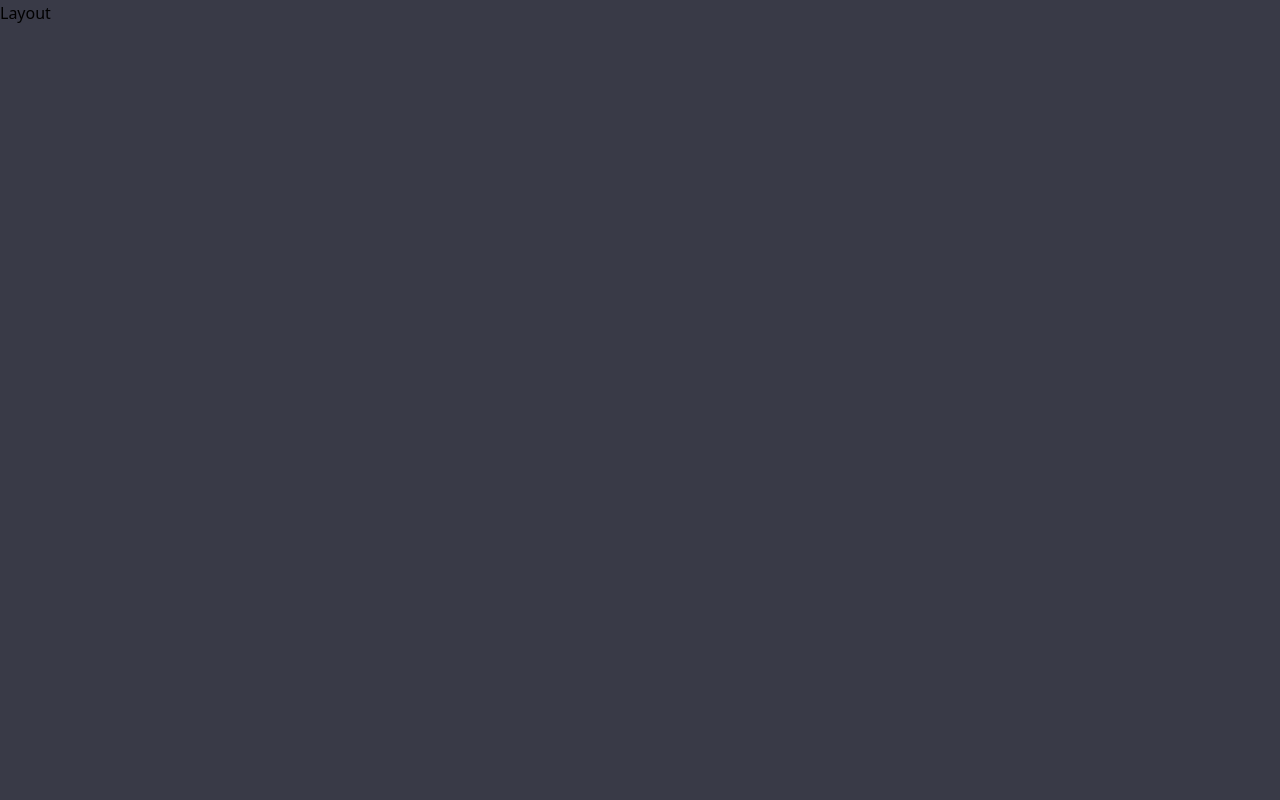
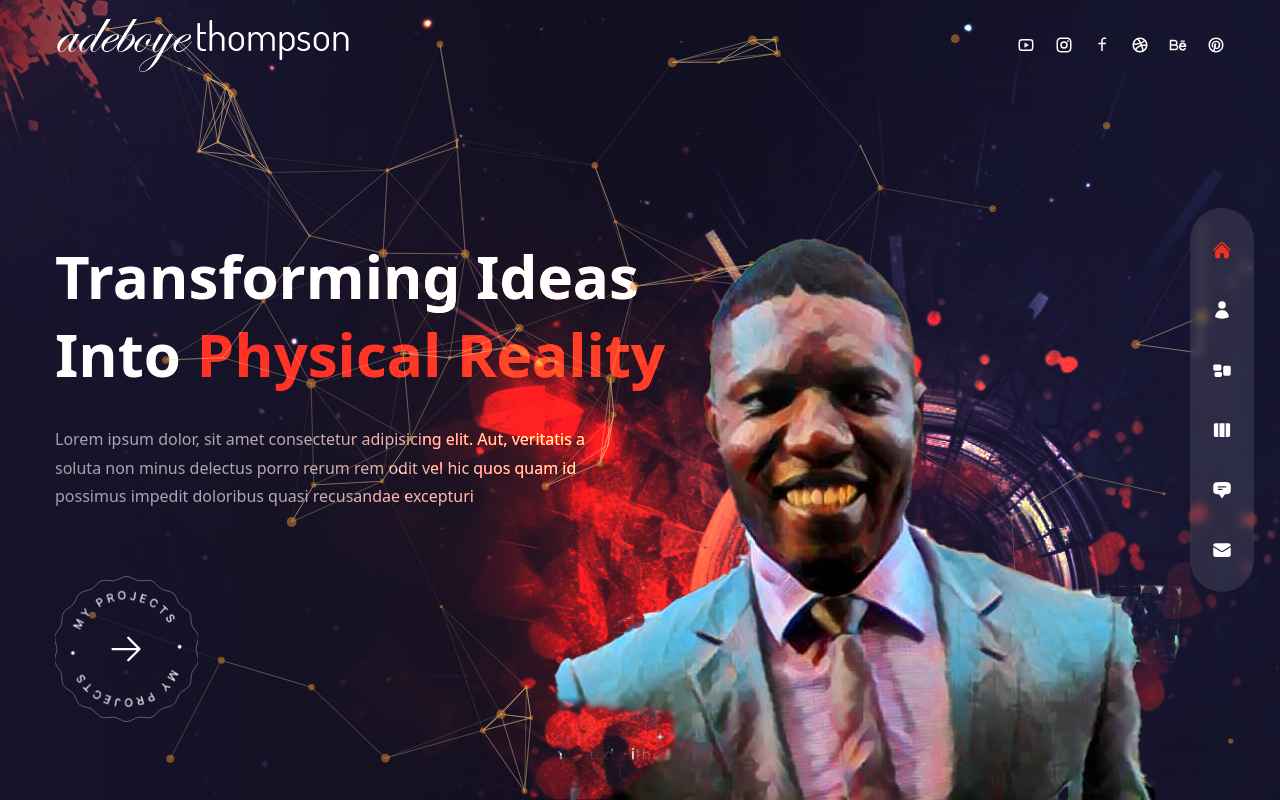
Before and after one commit to awesomejsbuilder/website, a Next.js app: page / in a window 1280 px wide. Built offline with nearby package versions, Linux system fonts and the light colour scheme.

Commit message:
Add files via upload

```diff
--- a/components/Avatar.js
+++ b/components/Avatar.js
@@ -1,5 +1,9 @@
+import Image from "next/image";
+
 const Avatar = () => {
-  return <div>Avatar</div>;
+  return <div className="hidden xl:flex xl:max-w-none">
+    <Image src={'/avatar3.png'} alt="" width={631} height={563} className="w-full h-full translate-z-0"/>
+  </div>;
 };
 
 export default Avatar;
--- a/components/Header.js
+++ b/components/Header.js
@@ -1,5 +1,22 @@
+import Image from 'next/image'
+import Link from 'next/link'
+import Socials from '../components/Socials'
 const Header = () => {
-  return <header>Header</header>;
+  return <header className='absolute z-30  w-full flex items-center px-16
+  xl:px-0 xl:h-[90px]'>
+    <div className="container mx-auto">
+      <div className='flex flex-col lg:flex-row justify-between items-center gap-y-6 py-8'>
+        <Link href={'/'}>
+        <Image
+        src={'/logo.png'}
+        width={300}
+        height={50}
+        alt=''
+        priority={true}/>
+        </Link>
+        <Socials/>
+      </div>
+       </div></header>;
 };
 
 export default Header;
--- a/components/Layout.js
+++ b/components/Layout.js
@@ -1,5 +1,24 @@
-const Layout = () => {
-  return <div>Layout</div>;
+import {Sora} from '@next/font/google'
+import Nav from '../components/Nav'
+import Header from '../components/Header'
+import TopLeftImg from '../components/TopLeftImg'
+import Head from "next/head";
+const sora =Sora({
+  subsets:['latin'],
+  variable:'--font-sora',
+  weight:['100','200','300','400','500','600','700','800']
+
+})
+const Layout = ({children}) => {
+  return <div className={'page bg-site text-white bg-cover bg-no-repeat ${sora.variable} font-sora relative'}>
+     <Head>
+     <link rel="icon" type="image/x-icon" href="/favicon.ico"/>
+     </Head>
+    <TopLeftImg/>
+    <Nav/>
+    <Header/>
+    {children}
+  </div>
 };
 
 export default Layout;
--- a/components/Nav.js
+++ b/components/Nav.js
@@ -1,4 +1,6 @@
 // icons
+import Link from "next/link";
+import { useRouter } from "next/router";
 import {
   HiHome,
   HiUser,
@@ -6,28 +8,66 @@ import {
   HiRectangleGroup,
   HiChatBubbleBottomCenterText,
   HiEnvelope,
-} from 'react-icons/hi2';
+} from "react-icons/hi2";
 
 // nav data
 export const navData = [
-  { name: 'home', path: '/', icon: <HiHome /> },
-  { name: 'about', path: '/about', icon: <HiUser /> },
-  { name: 'services', path: '/services', icon: <HiRectangleGroup /> },
-  { name: 'work', path: '/work', icon: <HiViewColumns /> },
+  { name: "home", path: "/", icon: <HiHome /> },
+  { name: "about", path: "/about", icon: <HiUser /> },
+  { name: "services", path: "/services", icon: <HiRectangleGroup /> },
+  { name: "work", path: "/work", icon: <HiViewColumns /> },
   {
-    name: 'testimonials',
-    path: '/testimonials',
+    name: "testimonials",
+    path: "/testimonials",
     icon: <HiChatBubbleBottomCenterText />,
   },
   {
-    name: 'contact',
-    path: '/contact',
+    name: "contact",
+    path: "/contact",
     icon: <HiEnvelope />,
   },
 ];
 
 const Nav = () => {
-  return <nav>nav</nav>;
+  const router = useRouter();
+  const pathname = router.pathname;
+  return (
+    <nav
+      className="flex flex-col items-center xl:justify-center
+   gap-y-4 fixed h-max bottom-0 mt-auto xl:right-[2%]
+   z-50 top-0 w-full xl:w-16  xl:max-w-md  xl:h-screen"
+    >
+      <div
+        className="flex w-full xl:flex-col items-center justify-between xl:justify-between gap-y-10 px-4 md:px-40
+    xl:px-0 h-[88px] bg-white/10 xl:h-max py-8 backdrop-blur-sm text-3xl xl:text-xl
+    xl:rounded-full"
+      >
+        {navData.map((link, index) => {
+          return (
+            <Link
+              href={link.path}
+              key={index}
+              className={`relative flex items-center group hover:text-accent transition-all duration-500 ${
+                link.path === pathname && "text-accent"
+              }`}
+            >
+              <div className="absolute pr-14 right-0 hidden xl:group-hover:flex">
+                <div className="bg-white relative flex text-primary items-center rounded-[3px] p-[6px]">
+                  <div className="text-[12px] leading-none font-semibold capitalize">
+                    {link.name}
+                  </div>
+
+                  {/* triange */}
+                  <div className="border-solid border-l-white border-l-8 border-y-transparent border-y-[6px] border-r-0 absolute -right-2"></div>
+                </div>
+              </div>
+              <div>{link.icon}</div>
+            </Link>
+          );
+        })}
+      </div>
+    </nav>
+  );
 };
 
 export default Nav;
--- a/components/ParticlesContainer.js
+++ b/components/ParticlesContainer.js
@@ -1,5 +1,98 @@
+import { useCallback } from "react";
+import Particles from "react-tsparticles";
+//import { loadFull } from "tsparticles"; // if you are going to use `loadFull`, install the "tsparticles" package too.
+import { loadSlim } from "tsparticles-slim"; // if you are going to use `loadSlim`, install the "tsparticles-slim" package too.
+
 const ParticlesContainer = () => {
-  return <div>Particles Container</div>;
+  const particlesInit = useCallback(async engine => {
+    console.log(engine);
+    // you can initiate the tsParticles instance (engine) here, adding custom shapes or presets
+    // this loads the tsparticles package bundle, it's the easiest method for getting everything ready
+    // starting from v2 you can add only the features you need reducing the bundle size
+    //await loadFull(engine);
+    await loadSlim(engine);
+}, []);
+
+const particlesLoaded = useCallback(async container => {
+    await console.log(container);
+}, []);
+  return (
+    <Particles className="w-full h-full absolute translate-z-0"
+    id="tsparticles"
+    init={particlesInit}
+    loaded={particlesLoaded}
+    options={{
+      fullScreen:{enable:false},
+        background: {
+            color: {
+                value:''
+            },
+        },
+        fpsLimit: 120,
+        interactivity: {
+            events: {
+                onClick: {
+                    enable: true,
+                    mode: "push",
+                },
+                onHover: {
+                    enable: true,
+                    mode: "repulse",
+                },
+                resize: true,
+            },
+            modes: {
+                push: {
+                    quantity: 4,
+                },
+                repulse: {
+                    distance: 200,
+                    duration: 0.4,
+                },
+            },
+        },
+        particles: {
+            color: {
+                value: "#e68e2e",
+            },
+            links: {
+                color: "#f5d393",
+                distance: 150,
+                enable: true,
+                opacity: 0.5,
+                width: 1,
+            },
+            move: {
+                direction: "none",
+                enable: true,
+                outModes: {
+                    default: "bounce",
+                },
+                random: false,
+                speed: 1,
+                straight: false,
+            },
+            number: {
+                density: {
+                    enable: true,
+                    area: 800,
+                },
+                value: 80,
+            },
+            opacity: {
+                value: 0.5,
+            },
+            shape: {
+                type: "circle",
+            },
+            size: {
+                value: { min: 1, max: 5 },
+            },
+        },
+        detectRetina: true,
+    }}
+/>
+  )
 };
 
 export default ParticlesContainer;
--- a/components/ProjectsBtn.js
+++ b/components/ProjectsBtn.js
@@ -1,5 +1,21 @@
+import Image from 'next/image'
+import Link from 'next/link'
+import {HiArrowRight} from 'react-icons/hi2'
+
+
 const ProjectsBtn = () => {
-  return <div>Project Btn</div>;
+  return <div className='mx-auto xl:mx-0'>
+    <Link href={'/work'} className='relative flex justify-center
+    items-center bg-circleStar
+    bg-cover bg-center bg-no-repeat group'>
+    <Image src={'/rounded-text.png'}
+    width={141}
+    height={148}
+    alt=''
+    className='animate-spin-slow w-full h-full max-w[141px] max-h-[148px] p-4'/>
+    <HiArrowRight className='absolute text-4xl'/>
+    </Link>
+  </div>;
 };
 
 export default ProjectsBtn;
--- a/components/Socials.js
+++ b/components/Socials.js
@@ -1,5 +1,35 @@
+import Link from "next/link";
+import {
+  RiYoutubeLine,
+  RiInstagramLine,
+  RiFacebookLine,
+  RiDribbbleLine,
+  RiBehanceLine,
+  RiPinterestLine,
+} from "react-icons/ri";
 const Socials = () => {
-  return <div>Socials</div>;
+  return (
+    <div className="flex items-center gap-x-5 text-lg">
+      <Link className="hover:text-accent transition-all duration-500" href={""}>
+        <RiYoutubeLine />
+      </Link>
+      <Link className="hover:text-accent transition-all duration-500" href={""}>
+        <RiInstagramLine />
+      </Link>
+      <Link className="hover:text-accent transition-all duration-500" href={""}>
+        <RiFacebookLine />
+      </Link>
+      <Link className="hover:text-accent transition-all duration-500" href={""}>
+        <RiDribbbleLine />
+      </Link>
+      <Link className="hover:text-accent transition-all duration-500" href={""}>
+        <RiBehanceLine />
+      </Link>
+      <Link className="hover:text-accent transition-all duration-500" href={""}>
+        <RiPinterestLine />
+      </Link>
+    </div>
+  );
 };
 
 export default Socials;
--- a/components/TopLeftImg.js
+++ b/components/TopLeftImg.js
@@ -1,5 +1,9 @@
+import Image from "next/image";
+
 const TopLeftImg = () => {
-  return <div>Top Left Image</div>;
+  return <div className="absolute left-0 top-0 mix-blend-color-dodge z-10 w-[200px] xl:w-[400px] opacity-50">
+    <Image src='/top-left-img.png' width={400} height={400} alt=""/>
+  </div>;
 };
 
 export default TopLeftImg;
--- a/components/Transition.js
+++ b/components/Transition.js
@@ -1,7 +1,52 @@
+import { motion } from "framer-motion";
+const transitionVariants = {
+  initial: {
+    x: "100%",
+    width: "100%",
+  },
+  animate: {
+    x: "0%",
+    width: "0%",
+  },
+  exit: {
+    x: ["0%", "100%"],
+    width: ["0%", "100%"],
+  },
+};
 const Transition = () => {
   return (
     <>
-      <div>Transition</div>
+    {/* #cc4d4d */}
+      <motion.div
+        className="fixed w-screen top-0 bottom-0 right-full h-screen z-30 bg-[#2e2257]"
+        variants={transitionVariants}
+        initial="initial"
+        animate="animate"
+        exit="exit"
+        transition={{ delay: 0.2, duration:0.6,ease:'easeInOut' }}
+      >
+
+      </motion.div>
+      <motion.div
+        className="fixed w-screen top-0 bottom-0 right-full h-screen z-20 bg-[#3b2d71]"
+        variants={transitionVariants}
+        initial="initial"
+        animate="animate"
+        exit="exit"
+        transition={{ delay: 0.4, duration:0.6,ease:'easeInOut' }}
+      >
+
+      </motion.div>
+      <motion.div
+        className="fixed w-screen top-0 bottom-0 right-full h-screen z-10 bg-[#4b3792]"
+        variants={transitionVariants}
+        initial="initial"
+        animate="animate"
+        exit="exit"
+        transition={{ delay: 0.6, duration:0.6,ease:'easeInOut' }}
+      >
+
+      </motion.div>
     </>
   );
 };
```
